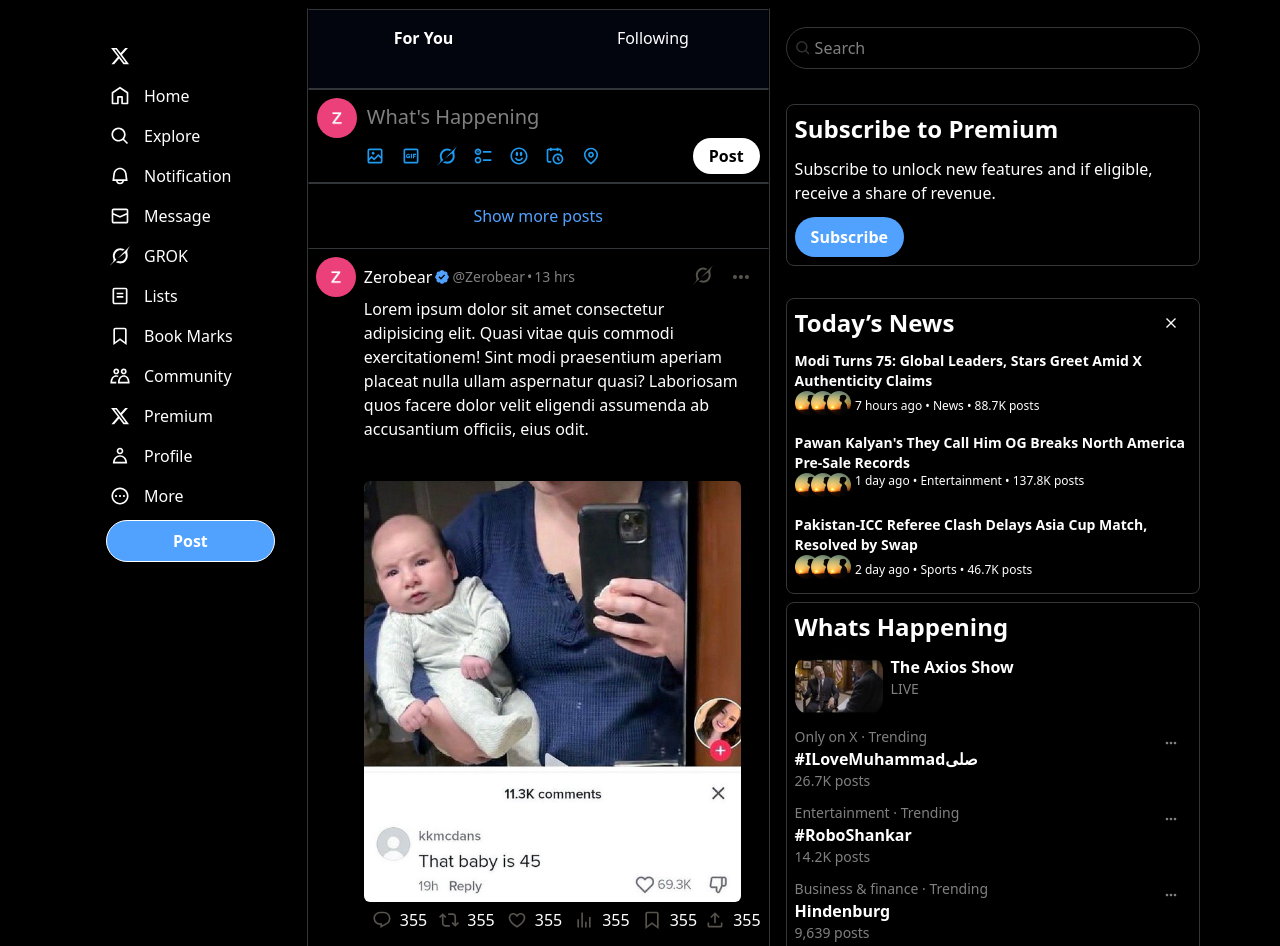
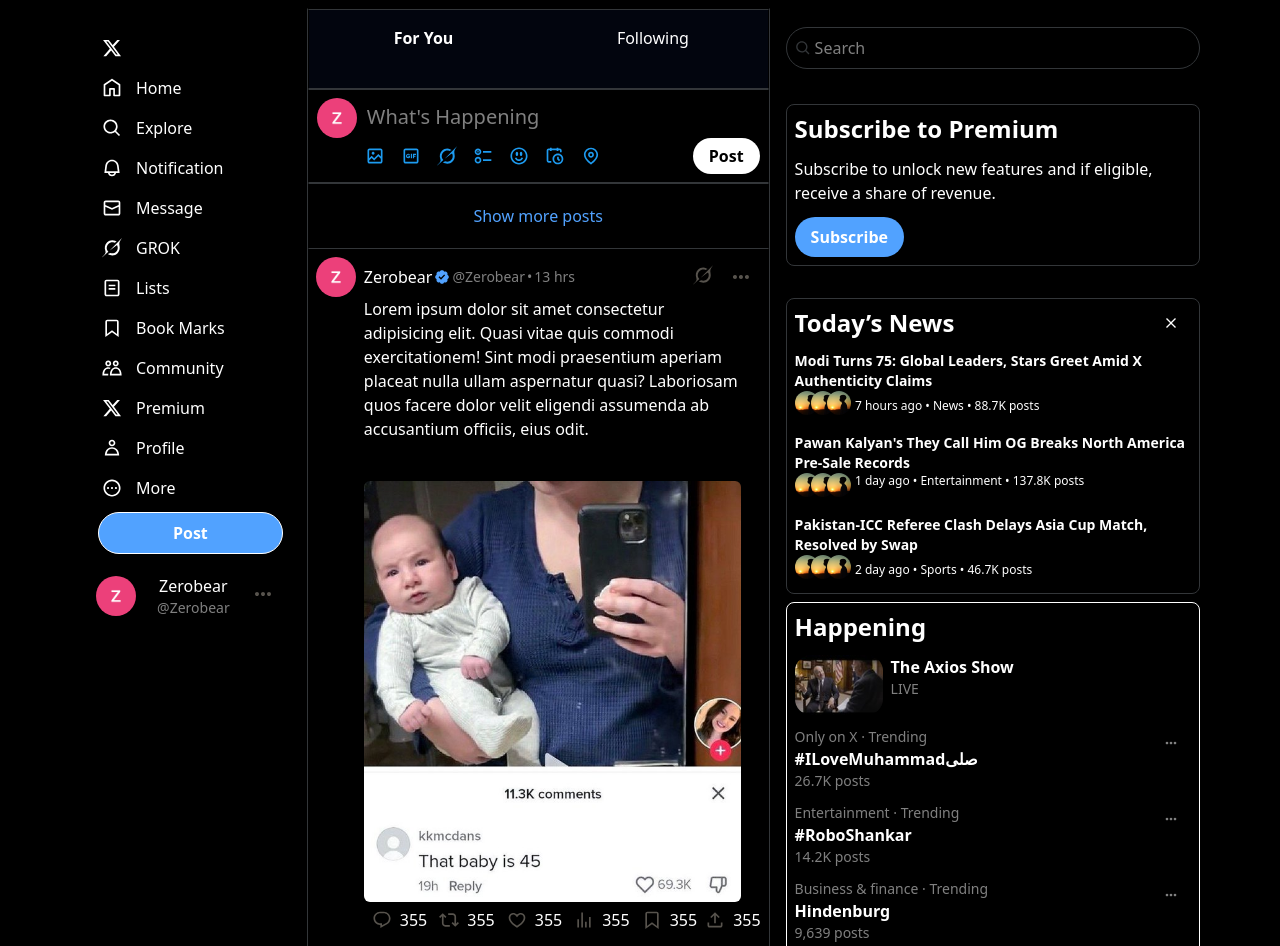
Before and after one commit to zerobear8530032/twitterUI, a website: page index.html in a window 1280 px wide. Shown: the top 946 px of the page. Drawn offline with Linux system fonts and the light colour scheme.

Commit message:
completed the twitter UI with responsive ness

```diff
--- a/index.html
+++ b/index.html
@@ -10,8 +10,8 @@
 
 <body class="bg-black p-1 text-white w-full">
     <div class="container flex mx-auto max-w-6xl ">
-    <div class="left-container  hidden md:block w-[100px] xl:w-1/2  space-y-2 p-4">
-            <nav class="sticky md:w[100px] top-0 left-0 side-nav   space-y-2 p-4">
+        <div class="left-container  hidden md:block w-[100px] xl:w-1/2  space-y-2 p-4">
+            <nav class="sticky md:w[100px] top-0 left-0 side-nav   space-y-2 p-2">
                 <div class="main-logo flex pl-2 pr-2 w-fit items-center space-x-2  cursor-pointer rounded-xl">
                     <div class="logo  h-8 w-8   rounded-4xl p-[6px] ">
                         <svg viewBox="0 0 24 24" aria-hidden="true" class="fill-black invert-100">
@@ -23,7 +23,7 @@
                         </svg>
                     </div>
                 </div>
-                <div class="side-nav  ">
+                <div class="side-nav flex flex-col gap-5 w-full">
                     <ul class="flex flex-col space-y-2">
                         <li
                             class="home flex pl-2 pr-2 w-fit items-center space-x-2 bg-black cursor-pointer rounded-xl hover:bg-[rgba(22,21,21,0.81)] ">
@@ -171,15 +171,50 @@
                         </li>
                         <li class="flex item-center w-full pl-2.5">
                             <div class="post-btn text-center md:w-full">
-                                <button class="p-2 w-full border hidden xl:block bg-blue-400 font-bold border-white rounded-full">Post</button>
-                                <div class="xl:hidden md:block feather-logo bg-white h-8 w-8  rounded-4xl p-[6px]  flex justify-center items-center">
-                                            <svg viewBox="0 0 24 24" aria-hidden="true" class="" style="color: rgb(15, 20, 25);"><g><path d="M23 3c-6.62-.1-10.38 2.421-13.05 6.03C7.29 12.61 6 17.331 6 22h2c0-1.007.07-2.012.19-3H12c4.1 0 7.48-3.082 7.94-7.054C22.79 10.147 23.17 6.359 23 3zm-7 8h-1.5v2H16c.63-.016 1.2-.08 1.72-.188C16.95 15.24 14.68 17 12 17H8.55c.57-2.512 1.57-4.851 3-6.78 2.16-2.912 5.29-4.911 9.45-5.187C20.95 8.079 19.9 11 16 11zM4 9V6H1V4h3V1h2v3h3v2H6v3H4z"></path></g></svg>
+                                <button
+                                    class="p-2 w-full border hidden xl:block bg-blue-400 font-bold border-white rounded-full">Post</button>
+                                <div
+                                    class="xl:hidden md:block feather-logo bg-white h-8 w-8  rounded-4xl p-[6px]  flex justify-center items-center">
+                                    <svg viewBox="0 0 24 24" aria-hidden="true" class=""
+                                        style="color: rgb(15, 20, 25);">
+                                        <g>
+                                            <path
+                                                d="M23 3c-6.62-.1-10.38 2.421-13.05 6.03C7.29 12.61 6 17.331 6 22h2c0-1.007.07-2.012.19-3H12c4.1 0 7.48-3.082 7.94-7.054C22.79 10.147 23.17 6.359 23 3zm-7 8h-1.5v2H16c.63-.016 1.2-.08 1.72-.188C16.95 15.24 14.68 17 12 17H8.55c.57-2.512 1.57-4.851 3-6.78 2.16-2.912 5.29-4.911 9.45-5.187C20.95 8.079 19.9 11 16 11zM4 9V6H1V4h3V1h2v3h3v2H6v3H4z">
+                                            </path>
+                                        </g>
+                                    </svg>
                                 </div>
                             </div>
                         </li>
                     </ul>
+                    <div class="profile-picture pl-2  flex self-end w-full items-center  cursor-pointer ">
+                        <div class="logo flex items-center w-full  gap-2  ">
+                            <img src="/img/profile.png" alt="profile-picture" class=" lx:hidden  h-10 w-10 rounded-full">
+                            <div class="hidden xl:flex justify-between w-full">
+                                <div class="flex items-center flex-col w-full">
+                                    <p class="follow-name text-md">Zerobear</p>
+                                    <div class="flex justify-between items-center">
+                                        <div class="gap-0.5">
+                                            <p class="font-light text-sm text-[rgba(255,255,255,0.5)]">@Zerobear</p>
+                                        </div>
+                                    </div>
+                                </div>
+                                <div class="logo-background rounded-full hover:bg-blue-900/100  p-2">
+                                    <svg xmlns="http://www.w3.org/2000/svg"
+                                        class="h-[24px] w-[24px] fill-stone-600 hover:fill-blue-400 rotate-90"
+                                        viewBox="0 -960 960 960">
+                                        <path
+                                            d="M480-160q-33 0-56.5-23.5T400-240q0-33 23.5-56.5T480-320q33 0 56.5 23.5T560-240q0 33-23.5 56.5T480-160Zm0-240q-33 0-56.5-23.5T400-480q0-33 23.5-56.5T480-560q33 0 56.5 23.5T560-480q0 33-23.5 56.5T480-400Zm0-240q-33 0-56.5-23.5T400-720q0-33 23.5-56.5T480-800q33 0 56.5 23.5T560-720q0 33-23.5 56.5T480-640Z" />
+                                    </svg>
+                                </div>
+                            </div>
+                        </div>
+
+                    </div>
                 </div>
+
             </nav>
+
         </div>
         <div class="mid main-content-container  sm:w-full border border-x-[rgb(51,54,57)] border-y-black">
             <div
@@ -842,8 +877,8 @@
                 </div>
 
 
-                <div class="border  border-[rgb(51,54,57)] p-2 space-x-1 rounded-lg space-y-3 ">
-                    <h3 class="font-semibold text-2xl">Whats Happening</h3>
+                <div class="border  borderWhats-[rgb(51,54,57)] p-2 space-x-1 rounded-lg space-y-3 ">
+                    <h3 class="font-semibold text-2xl"> Happening</h3>
                     <div class="trend-info flex space-x-2">
                         <img src="/img/img.jpg" class="w-22 h-15 rounded-2xl" alt="trend photo">
                         <div>
```
Also changed, not shown: README.md (added), css/output.css.
